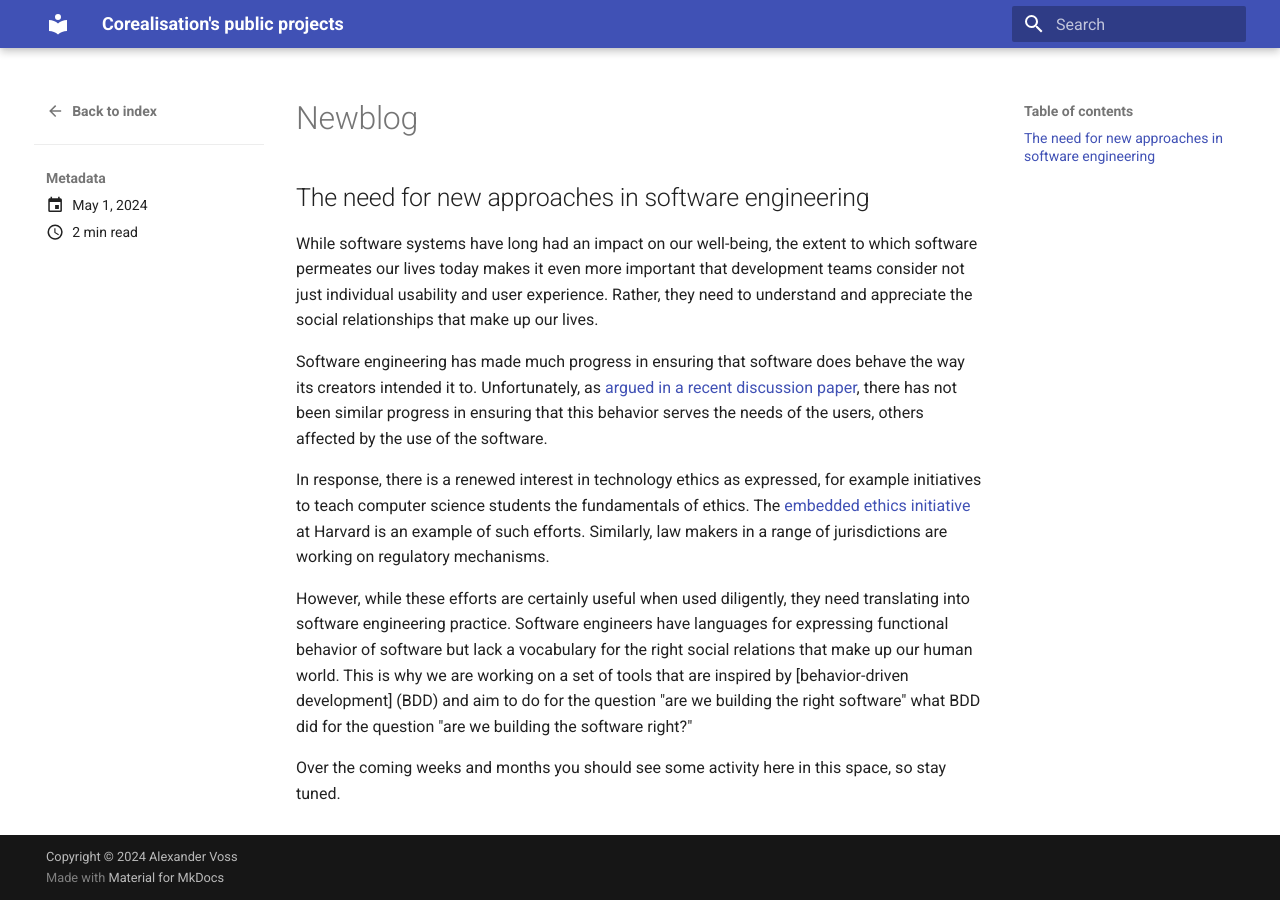
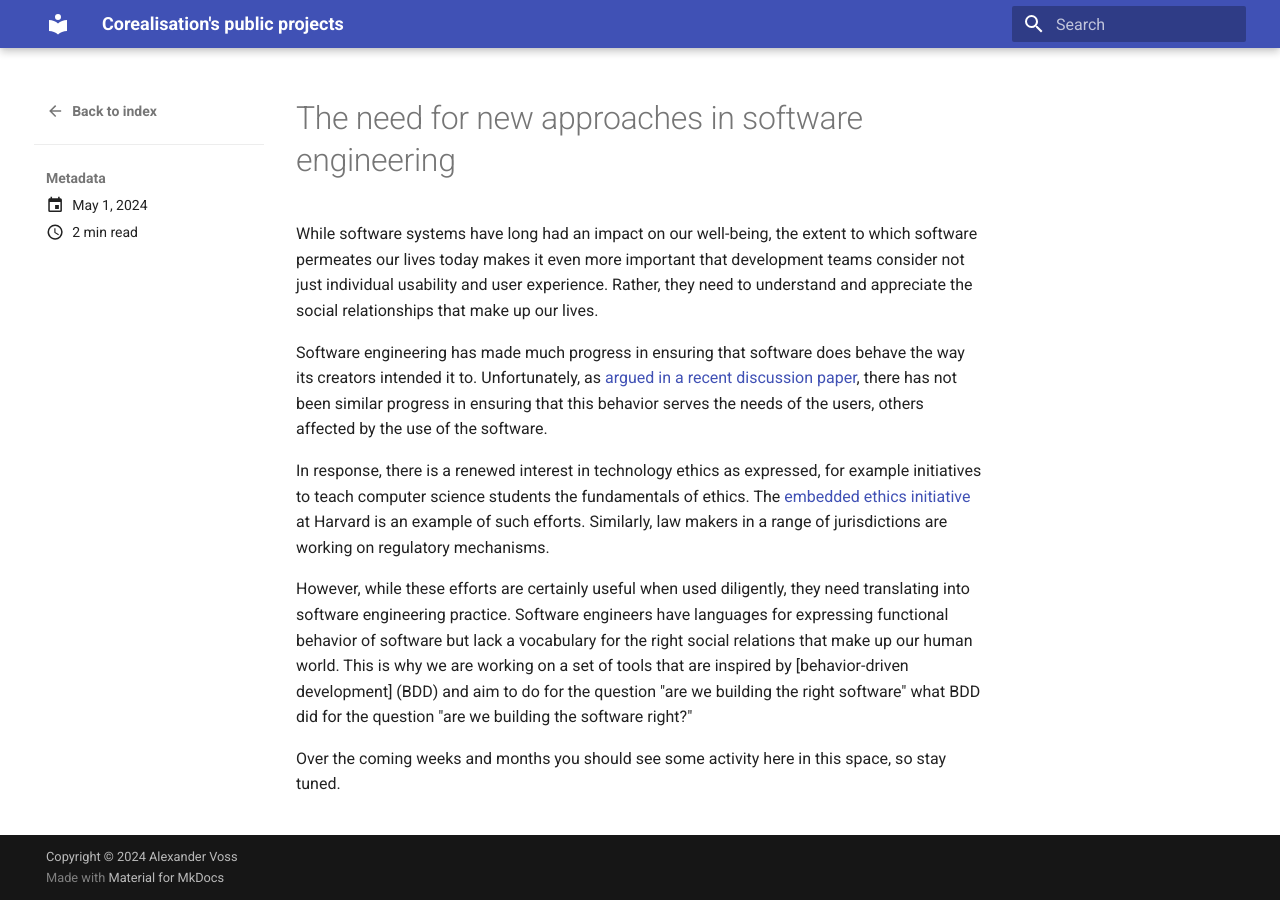
Before and after one commit to corealisation/corealisation.github.io, an MkDocs documentation site: the page built from docs/blog/posts/2024/05/newblog.md, in a window 1280 px wide. Built offline with MkDocs 1.6.1 and Material for MkDocs 9.7.7, drawn with Linux system fonts in a browser that asks for light colours.

Commit message:
fix: wrong heading level

```diff
--- a/docs/blog/posts/2024/05/newblog.md
+++ b/docs/blog/posts/2024/05/newblog.md
@@ -2,7 +2,7 @@
 date: 2024-05-01
 ---
 
-## The need for new approaches in software engineering
+# The need for new approaches in software engineering
 
 While software systems have long had an impact on our well-being, the extent to
 which software permeates our lives today makes it even more important that
```
